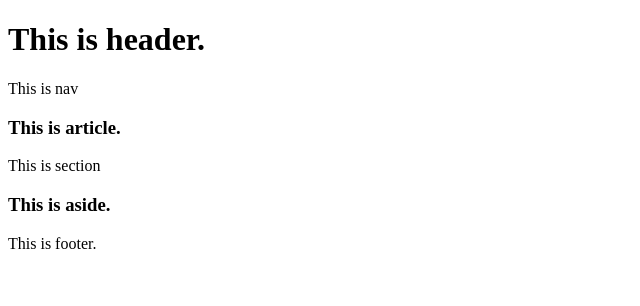
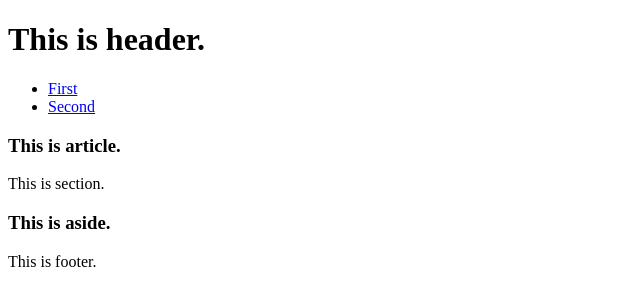
Before and after one commit to L2PIssue/websitefun, a plain HTML site: page index.html in a window 1280 px wide. Shown: the whole page, without its empty margins (0-640 px from the left). Drawn offline with Linux system fonts and the light colour scheme.

Commit message:
getting to know HTML5

```diff
--- a/index.html
+++ b/index.html
@@ -10,13 +10,16 @@
         </header>
 
         <nav>
-            <p>This is nav</p>
+            <ul>
+                <li><a href="#">First</a></li>
+                <li><a href="#">Second</a></li>
+            </ul>
         </nav>
 
         <article>
             <h3>This is article.</h3>
             <section>
-                <p>This is section</p>
+                <p>This is section.</p>
             </section>
         </article>
 
```
